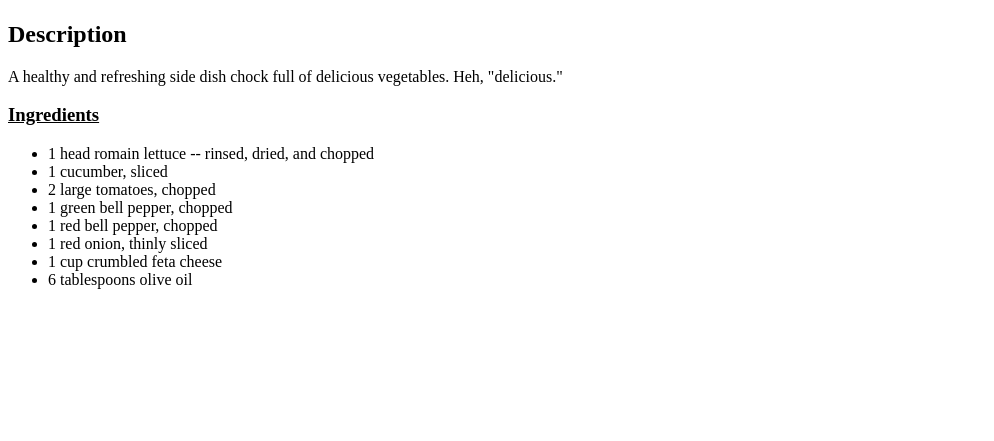
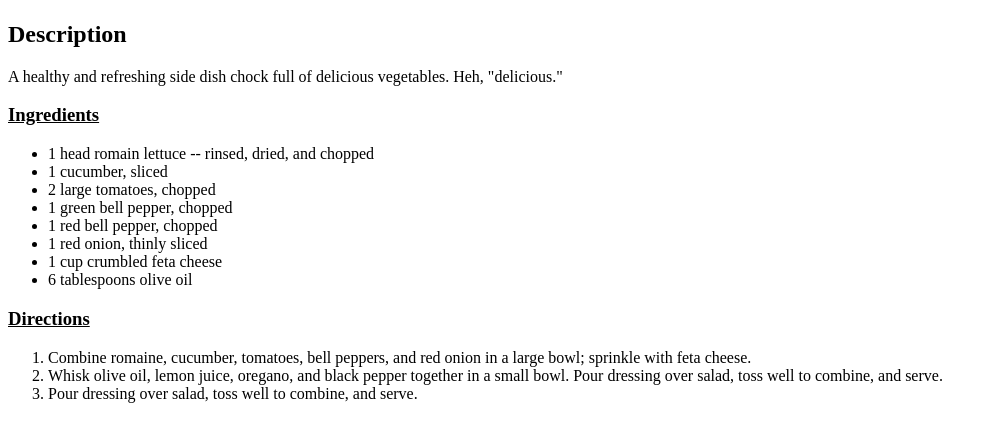
Before and after one commit to atWalden/top_recipes, a plain HTML site: page recipes/salad.html in a window 1280 px wide. Shown: the part 117-558 px from the top of the page, without its empty margins (0-994 px from the left). Drawn offline with Linux system fonts and the light colour scheme.

Commit message:
Add ordered list
Directions to make greek salad

```diff
--- a/recipes/salad.html
+++ b/recipes/salad.html
@@ -26,5 +26,12 @@
                 <li>1 cup crumbled feta cheese</li>
                 <li>6 tablespoons olive oil</li>
             </ul>
+
+        <h3><u>Directions</u></h3>
+            <ol>
+                <li>Combine romaine, cucumber, tomatoes,  bell peppers, and red onion in a large bowl; sprinkle with feta cheese.</li>
+                <li>Whisk olive oil, lemon juice, oregano, and black pepper together in a small bowl. Pour dressing over salad, toss well to combine, and serve.</li>
+                <li>Pour dressing over salad, toss well to combine, and serve.</li>
+            </ol>
     </body>
 </html>
```
